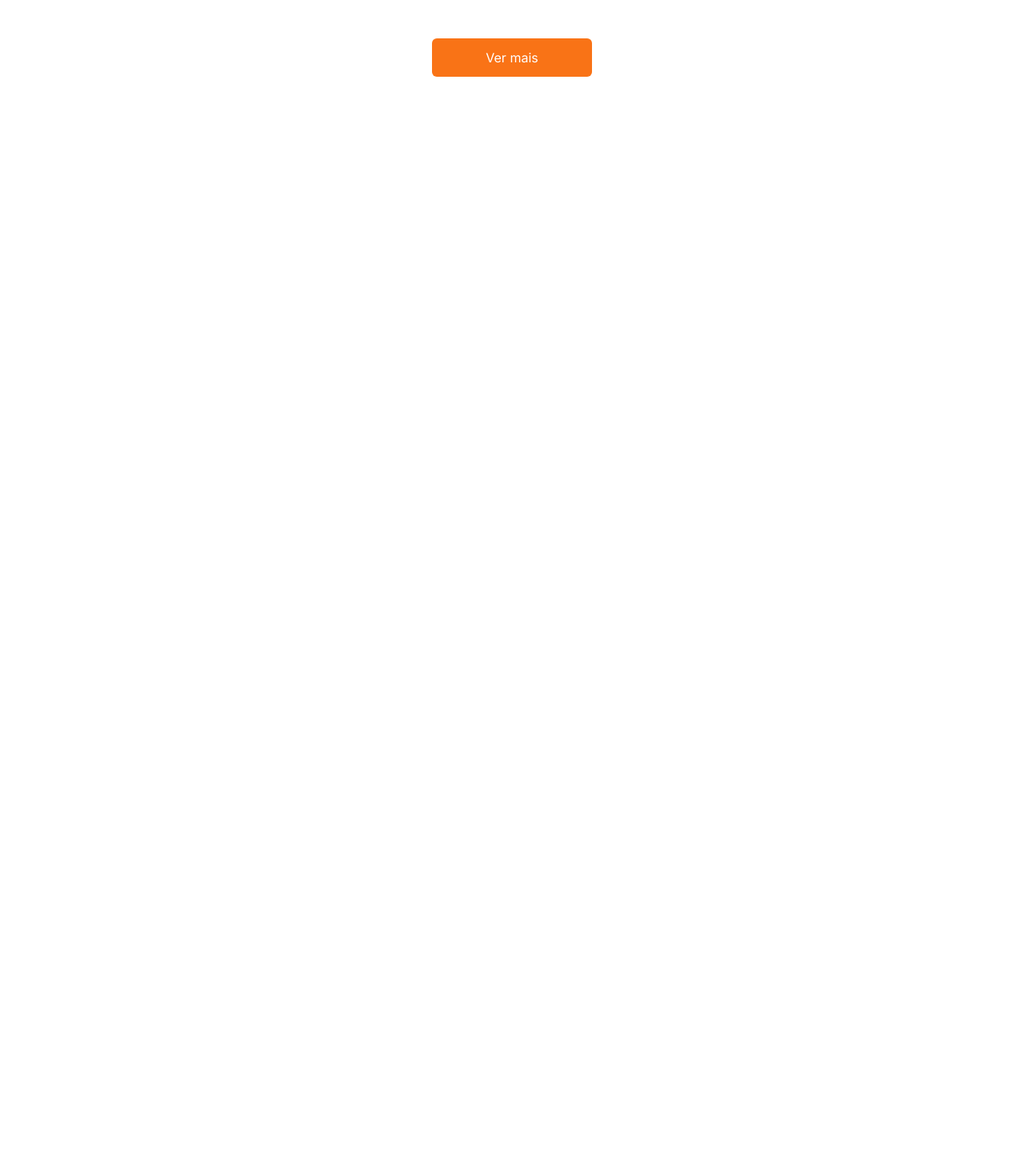
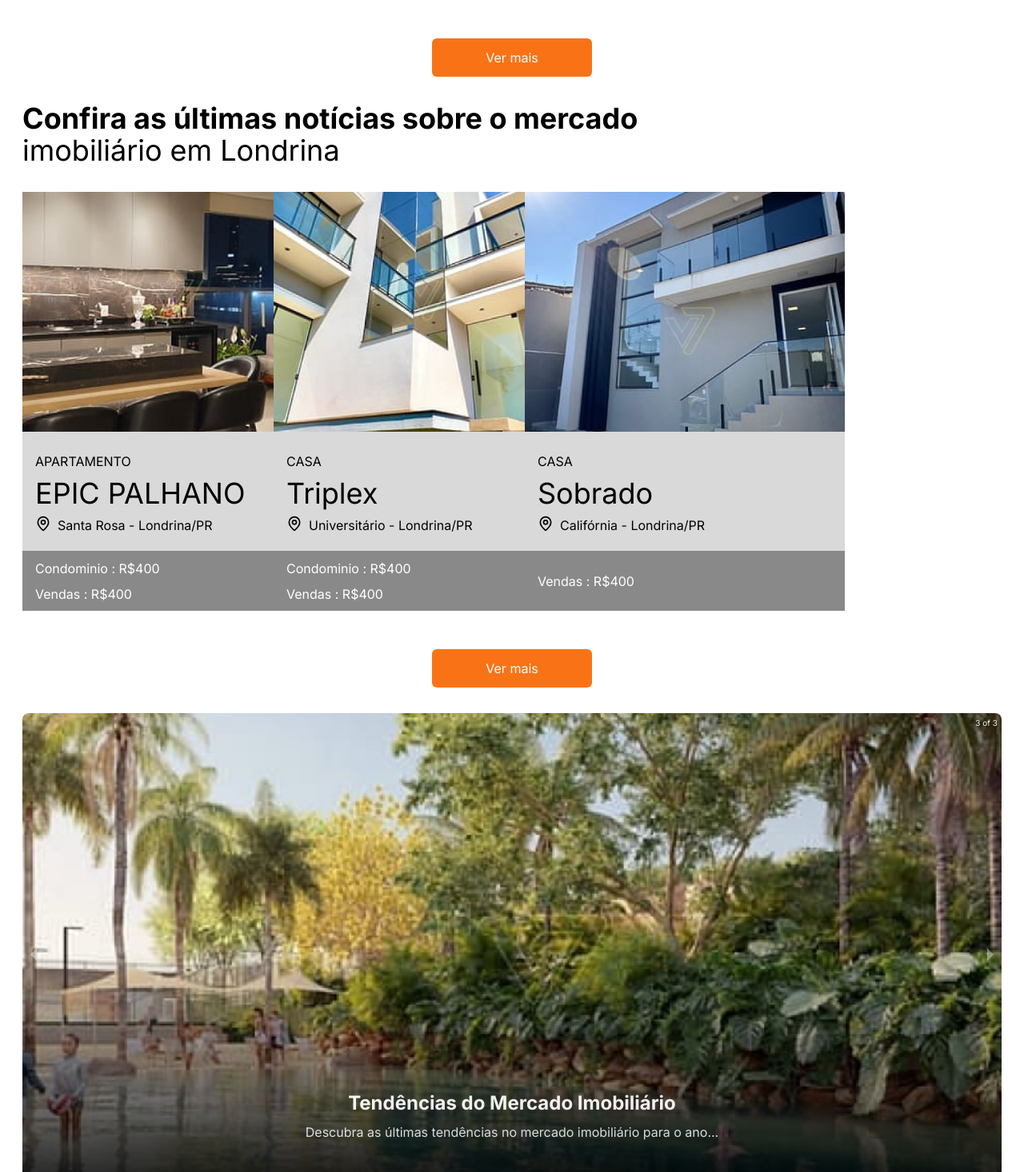
Before and after one commit to varelaprogramador/v7-imobiliaria, a Next.js app: page / in a window 1280 px wide. Shown: the part 4620-6086 px from the top of the page at 80% size. Before the commit the page ends 4880 px from the top, so only its background shows below. Built offline with nearby package versions, Linux system fonts and the light colour scheme.

Commit message:
carousel

```diff
--- a/app/layout.tsx
+++ b/app/layout.tsx
@@ -9,8 +9,8 @@ const inter = Inter({
 });
 
 export const metadata: Metadata = {
-  title: "V7 - imnobiliaria ",
-  description: "Generated by create next app",
+  title: "V7 - imobiliaria ",
+  description: "Espaço dev",
 };
 
 export default function RootLayout({
--- a/app/page.tsx
+++ b/app/page.tsx
@@ -3,6 +3,7 @@ import CardsDestaque from "@/components/Cards/Cards-Style-01";
 import CardsSecond from "@/components/Cards/Cards-Style-02";
 import Banner from "@/components/Banner-Style-01";
 import { Plus } from "lucide-react";
+import CarrosselImovel from "@/components/CarrosselImovel";
 
 const dataDestaque = [
   {
@@ -111,6 +112,26 @@ const bannerData = [{
 }
 
 
+];
+const imovelCarousel = [
+  {
+    id: '1',
+    titulo: 'Como preparar seu imóvel para locação?',
+    descricao: 'Colocar seu imóvel parado para a locação é uma excelente oportunidade...',
+    imagem: '/assets/Banner/imovel-2.png',
+  },
+  {
+    id: '2',
+    titulo: 'Investindo em Imóveis de Luxo',
+    descricao: 'Saiba como investir em imóveis de alto padrão e obter um ótimo retorno...',
+    imagem: '/assets/Banner/imovel-2.png',
+  },
+  {
+    id: '3',
+    titulo: 'Tendências do Mercado Imobiliário',
+    descricao: 'Descubra as últimas tendências no mercado imobiliário para o ano...',
+    imagem: '/assets/Banner/imovel-2.png',
+  },
 ];
 
 export default function Home() {
@@ -256,6 +277,29 @@ export default function Home() {
               </button>
             </div>
           </section>
+          <section className="w-full flex flex-col gap-8">
+            <h2 className="text-4xl">
+            <span className="font-bold">Confira as últimas notícias sobre o mercado</span>
+            <br></br>
+            imobiliário em Londrina
+            </h2>
+            <div className="grid grid-cols-4 max-lg:grid-cols-2 max-md:grid-cols-1  gap-8 max-md:px-4">
+
+              {cardsData.map((imovel, index) => (
+                <CardsSecond key={index} data={imovel} />
+              ))}
+
+
+            </div>
+            <div className="flex items-center justify-center">
+              <button className="bg-orange-500 p-3 rounded-md text-white  mt-4 min-w-[200px]">
+                Ver mais
+              </button>
+            </div>
+          </section>
+          <section>
+            <CarrosselImovel Imovels={imovelCarousel}></CarrosselImovel>
+          </section>
         </main>
       </div>
     </div>
--- /dev/null
+++ b/components/CarrosselImovel.tsx
@@ -0,0 +1,47 @@
+// components/CarrosselImovels.tsx
+"use client";
+import React from 'react';
+import { Carousel } from 'react-responsive-carousel';
+import Image from 'next/image';
+import 'react-responsive-carousel/lib/styles/carousel.min.css';
+
+interface Imovel {
+  id: string;
+  titulo: string;
+  descricao: string;
+  imagem: string;
+}
+
+interface CarrosselImovelsProps {
+  Imovels: Imovel[];
+}
+
+const CarrosselImovels: React.FC<CarrosselImovelsProps> = ({ Imovels }) => {
+  return (
+    <Carousel showThumbs={false} autoPlay infiniteLoop className="relative">
+      {Imovels.map((Imovel) => (
+        <div key={Imovel.id} className="relative">
+          {/* Imagem */}
+
+          <Image
+  src={Imovel.imagem}
+  alt={Imovel.titulo}
+  width={500}
+  quality={100}
+  height={250}
+  className="rounded-lg"
+  style={{ objectFit: 'cover', height: '600px', width: '100%' }}
+/>
+
+          {/* Conteúdo */}
+          <div className="absolute inset-0 bg-gradient-to-t from-black via-transparent to-transparent opacity-90 rounded-lg p-16 flex flex-col justify-end">
+            <h3 className="text-white text-2xl font-bold">{Imovel.titulo}</h3>
+            <p className="text-gray-200 mt-2">{Imovel.descricao}</p>
+          </div>
+        </div>
+      ))}
+    </Carousel>
+  );
+};
+
+export default CarrosselImovels;
--- a/package.json
+++ b/package.json
@@ -12,7 +12,8 @@
     "lucide-react": "^0.451.0",
     "next": "14.2.15",
     "react": "^18",
-    "react-dom": "^18"
+    "react-dom": "^18",
+    "react-responsive-carousel": "^3.2.23"
   },
   "devDependencies": {
     "@types/node": "^20",
```
Also changed, not shown: 1 other file (tests, documents, lock files or other folders).
